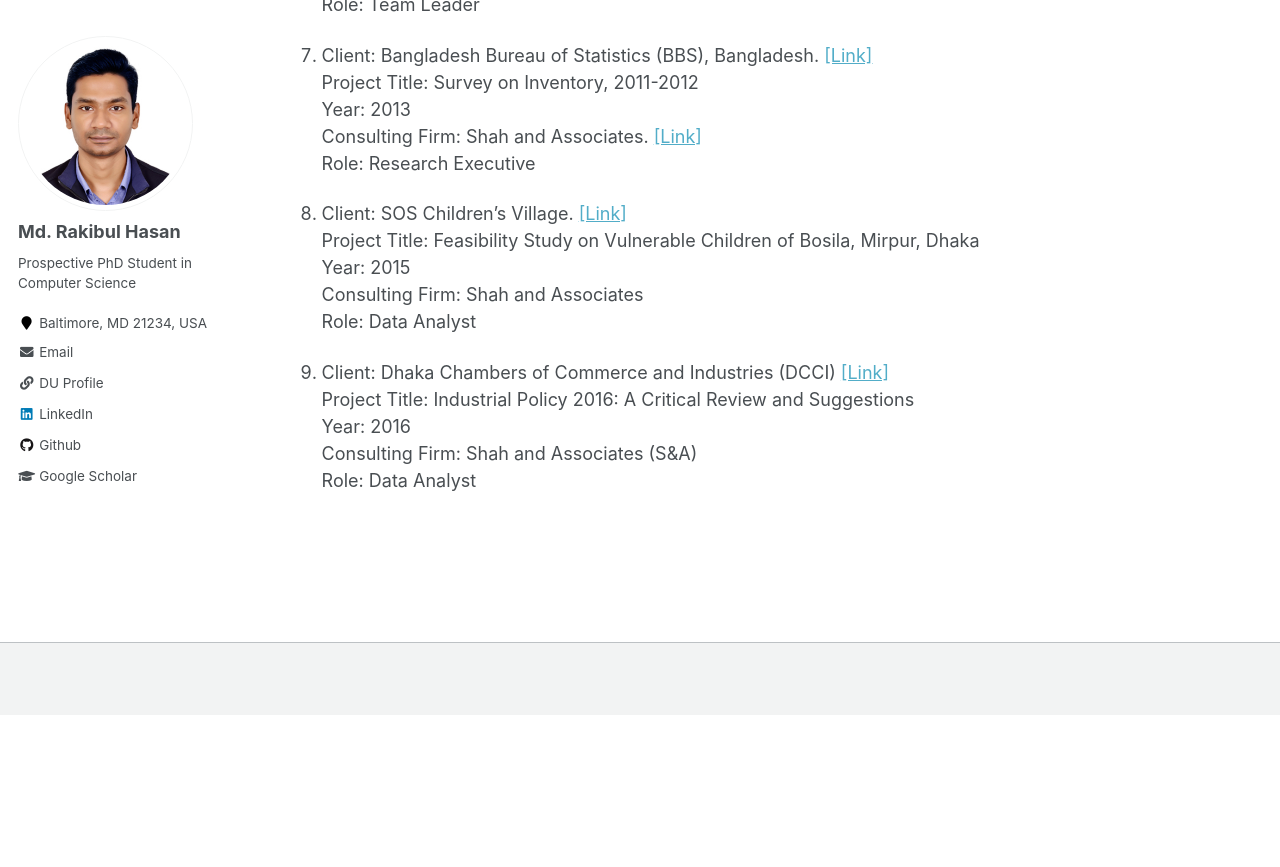
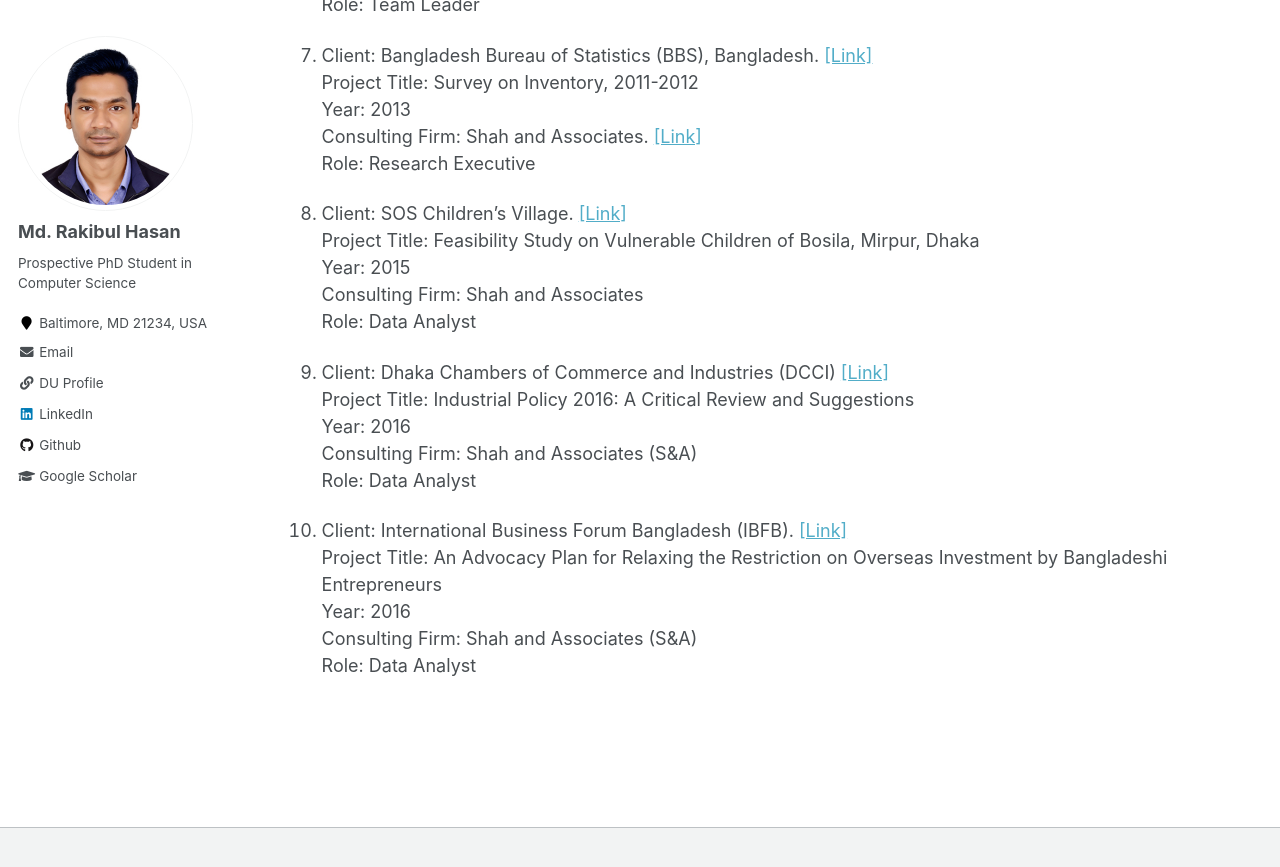
Before and after one commit to Hasan-MdRakibul/hasan-mdrakibul.github.io, a Jekyll site: the page built from _pages/projects.md, in a window 1280 px wide and 900 px high, scrolled down 1149 px. Shown: the top 867 px of the window. Built offline with Jekyll 4.4.1, drawn with Linux system fonts in a browser that asks for light colours; before the commit the page ends 1864 px from its top, so only the background shows below that.

Commit message:
init changes

```diff
--- a/_config.yml
+++ b/_config.yml
@@ -7,7 +7,7 @@
 
 # Site Settings
 locale                   : "en-US"
-title                    : "MRH"
+title                    : "Home"
 title_separator          : "-"
 name                     : &name "Md. Rakibul Hasan"
 description              : &description "personal description"
--- a/_pages/projects.md
+++ b/_pages/projects.md
@@ -57,3 +57,9 @@ author_profile: true
     <br>Year: 2016
     <br>Consulting Firm: Shah and Associates (S&A)
     <br>Role: Data Analyst
+
+10. Client: International Business Forum Bangladesh (IBFB). [[Link]](https://www.ibfb.org/)
+    <br>Project Title: An Advocacy Plan for Relaxing the Restriction on Overseas Investment by Bangladeshi Entrepreneurs
+    <br>Year: 2016
+    <br>Consulting Firm: Shah and Associates (S&A)
+    <br>Role: Data Analyst
```
